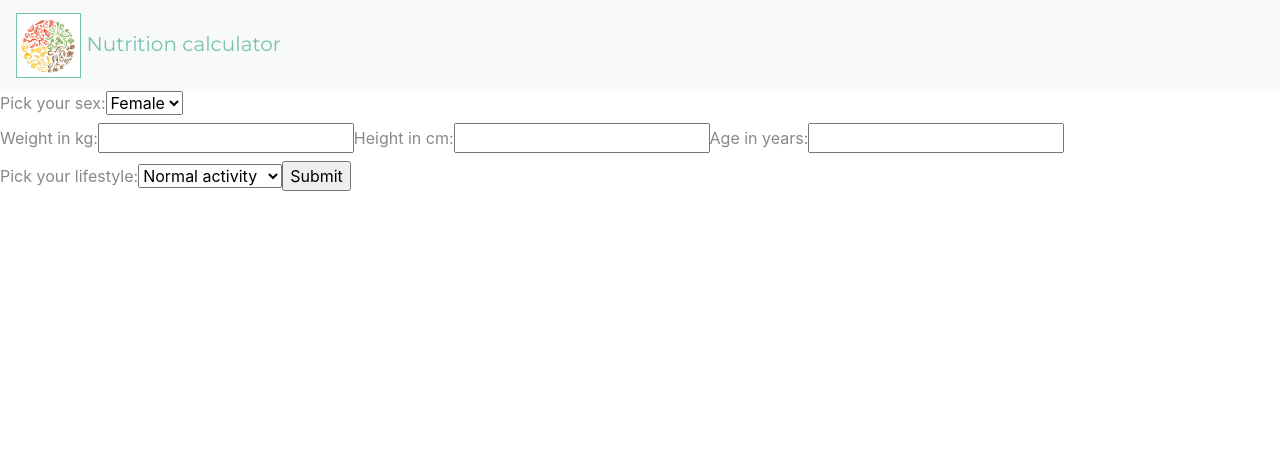
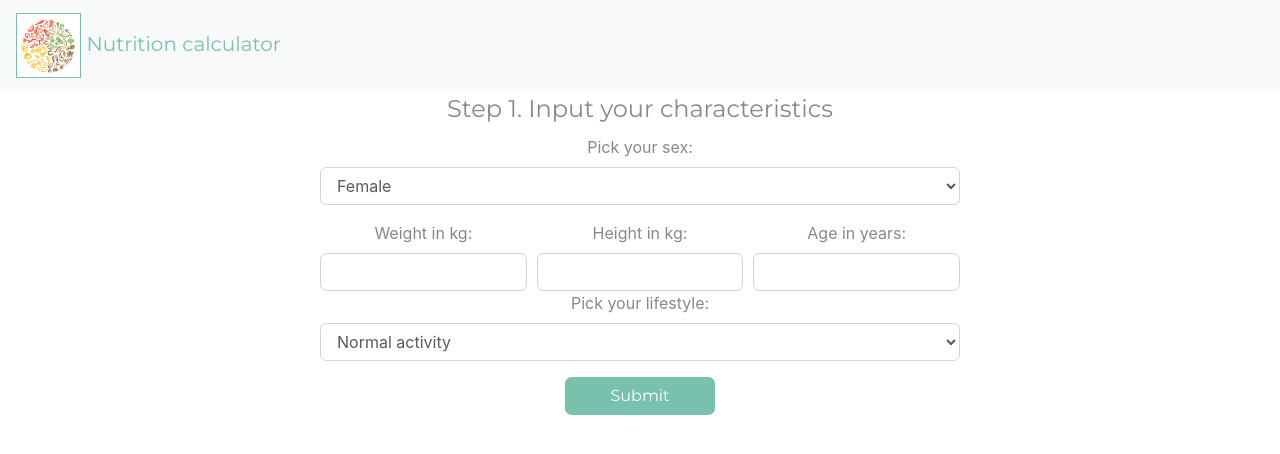
Before and after one commit to laiola/nutrition-calculator, a React (Create React App) app: page / in a window 1280 px wide. Shown: the top 454 px of the page. Built offline with nearby package versions, Linux system fonts and the light colour scheme.

Commit message:
added react bootstrap for Characteristics [wip]

```diff
--- /dev/null
+++ b/src/components/characteristics/Characteristics.css
@@ -0,0 +1,10 @@
+.characteristics {
+    text-align: center;
+    width: 50%;
+    min-width: 470px;
+    margin: 0 auto;
+}
+
+.characteristics .btn {
+    width: 150px;
+}
--- a/src/components/characteristics/Characteristics.js
+++ b/src/components/characteristics/Characteristics.js
@@ -1,46 +1,53 @@
 import React from 'react';
+import { Form, Col, Button } from "react-bootstrap";
+
 import { MALE, FEMALE } from '../../constant/Sex';
 import { NORMAL_ACTIVITY, NO_ACTIVITY, LOW_ACTIVITY, HIGH_ACTIVITY, EXTREME_ACTIVITY } from '../../constant/Activity';
+
+import './Characteristics.css';
 
 export const Characteristics = props => {
     const { handleChange } = props;
 
     return (
         <div className="characteristics">
-            <form onSubmit={props.handleSubmit}>
-                <label>
-                    Pick your sex:
-                    <select value={props.sex} onChange={handleChange} name="sex">
+            <Form onSubmit={props.handleSubmit}>
+                <legend>Step 1. Input your characteristics</legend>
+                <Form.Group>
+                    <Form.Label>Pick your sex:</Form.Label>
+                    <Form.Control as="select" value={props.sex} onChange={handleChange} name="sex">
                         <option value={MALE}>Male</option>
                         <option value={FEMALE}>Female</option>
-                    </select>
-                </label>
-                <div>
-                    <label>
-                        Weight in kg:
-                        <input type="number" step="1" name="weight" onChange={handleChange} />
-                    </label>
-                    <label>
-                        Height in cm:
-                        <input type="number" step="1" name="height" onChange={handleChange} />
-                    </label>
-                    <label>
-                        Age in years:
-                        <input type="number" step="1" name="age" onChange={handleChange} />
-                    </label>
-                </div>
-                <label>
-                    Pick your lifestyle:
-                    <select value={props.activity} onChange={handleChange} name="activity">
+                    </Form.Control>
+                </Form.Group>
+                <Form.Row>
+                    <Col>
+                        <Form.Label>Weight in kg:</Form.Label>
+                        <Form.Control type="number" step="1" name="weight" onChange={handleChange}/>
+                    </Col>
+                    <Col>
+                        <Form.Label>Height in kg:</Form.Label>
+                        <Form.Control type="number" step="1" name="height" onChange={handleChange}/>
+                    </Col>
+                    <Col>
+                        <Form.Label>Age in years:</Form.Label>
+                        <Form.Control type="number" step="1" name="age" onChange={handleChange}/>
+                    </Col>
+                </Form.Row>
+                <Form.Group>
+                    <Form.Label>Pick your lifestyle:</Form.Label>
+                    <Form.Control as="select" value={props.activity} onChange={handleChange} name="activity">
                         <option value={NO_ACTIVITY}>No activity</option>
                         <option value={LOW_ACTIVITY}>Low activity</option>
                         <option value={NORMAL_ACTIVITY}>Normal activity</option>
                         <option value={HIGH_ACTIVITY}>High activity</option>
                         <option value={EXTREME_ACTIVITY}>Extreme activity</option>
-                    </select>
-                </label>
-                <input type="submit" value="Submit"/>
-            </form>
+                    </Form.Control>
+                </Form.Group>
+                <Button variant="primary" type="submit">
+                    Submit
+                </Button>
+            </Form>
         </div>
     );
 };
--- a/src/components/header/Header.js
+++ b/src/components/header/Header.js
@@ -14,7 +14,6 @@ export const Header = props => {
             <Navbar.Brand>
                 <a href="/">{icon} Nutrition calculator</a>
             </Navbar.Brand>
-            <Navbar.Toggle />
         </Navbar>
     );
 };
```
